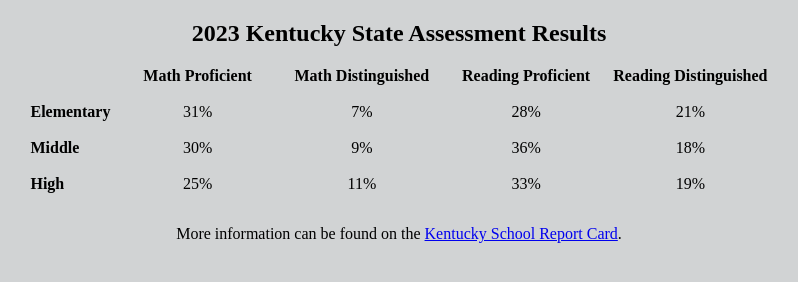
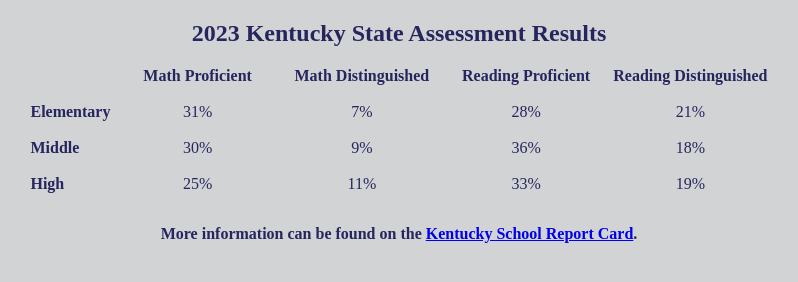
Before and after one commit to garrett-thompson/garrett-thompson.github.io, a plain HTML site: page index.html in a window 1280 px wide. Shown: the whole page, without its empty margins (241-1039 px from the left). Drawn offline with Linux system fonts and the light colour scheme.

Commit message:
update colors

```diff
--- a/index.html
+++ b/index.html
@@ -12,6 +12,12 @@
       justify-content: center;
     }
 
+    .link {
+      font-weight: 600;
+      text-align: center;
+      text-wrap: balance;
+    }
+
     body {
       margin: 0;
     }
@@ -19,6 +25,7 @@
       width: 100%;
       height: 100%;
       background-color: #d1d3d4;
+      color: #26255e;
     }
 
     /* Styles for small devices */
@@ -50,7 +57,7 @@
     }
 
     .title {
-      text-wrap: pretty;
+      text-wrap: balance;
       text-align: center;
     }
 
@@ -177,7 +184,7 @@
     </div>
 
     <div class="disclosure-container">
-      <p>
+      <p class="link">
         More information can be found on the
         <a
           target="_blank"
```
